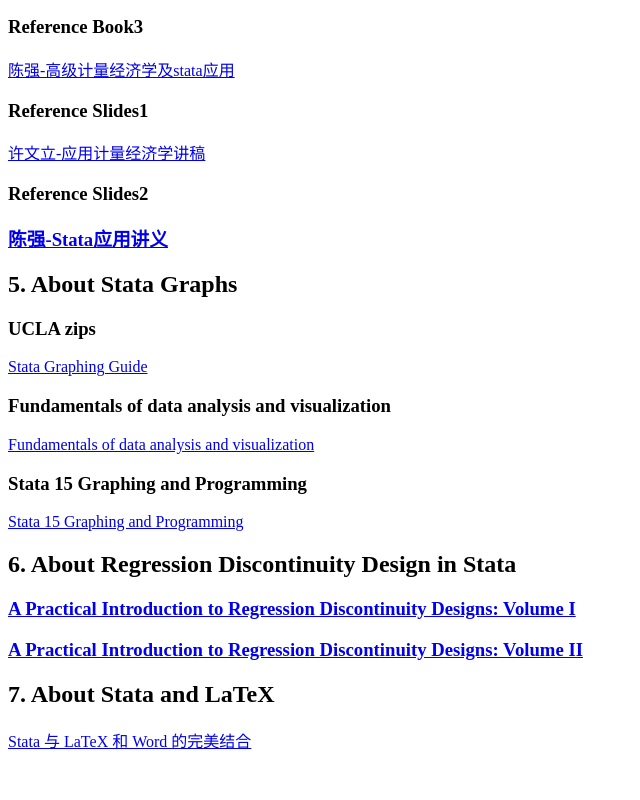
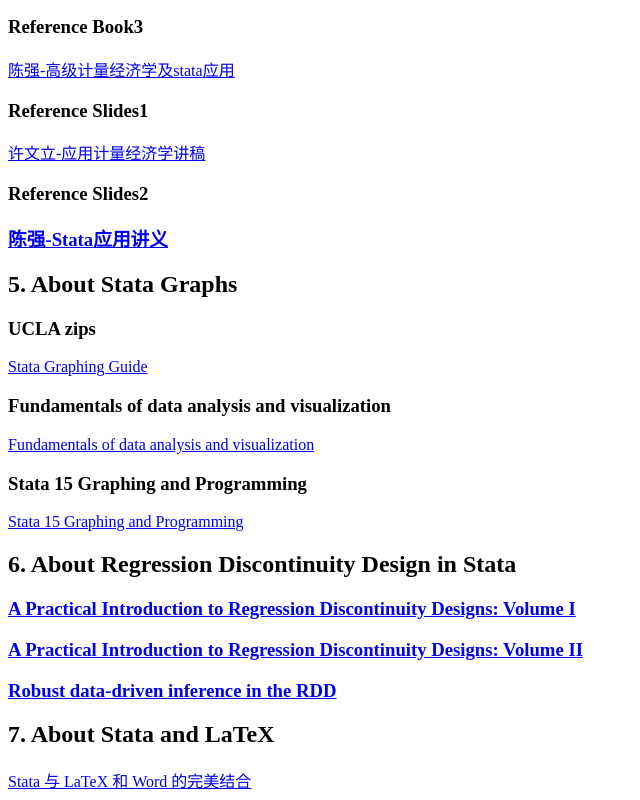
Before and after one commit to zmx2019/zmx2019.github.io, a plain HTML site: page index.html in a window 1280 px wide. Shown: the part 682-1482 px from the top of the page, without its empty margins (0-640 px from the left). Before the commit the page ends 1442 px from the top, so only its background shows below. Drawn offline with Linux system fonts and the light colour scheme.

Commit message:
update
update

```diff
--- a/index.html
+++ b/index.html
@@ -70,6 +70,9 @@
 
         <h3><a href="https://zmx2019.github.io/Upload/Cattaneo_Idrobo_Titiunik_2019_CUP_Vol2.pdf">A Practical Introduction to Regression Discontinuity Designs: Volume II</a></h3>
 
+        <h3><a href="https://zmx2019.github.io/Upload/Robust Data-driven Inference In the RDD.pdf">Robust data-driven inference in the RDD</a></h3>
+
+
     <h2>7. About Stata and LaTeX</h2>
     <a href="https://zmx2019.github.io/Upload/Stata 与 LaTeX 和 Word 的完美结合.pdf">Stata 与 LaTeX 和 Word 的完美结合</a>
 
```
